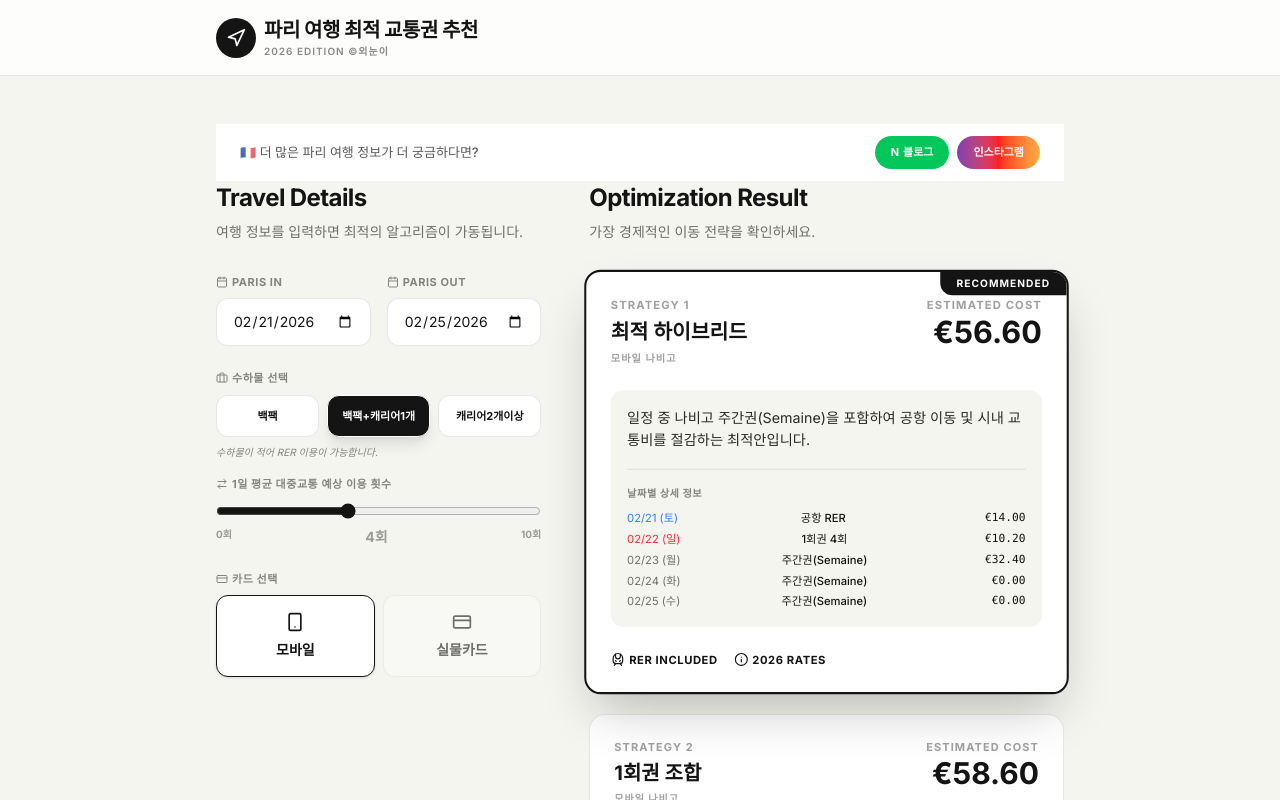
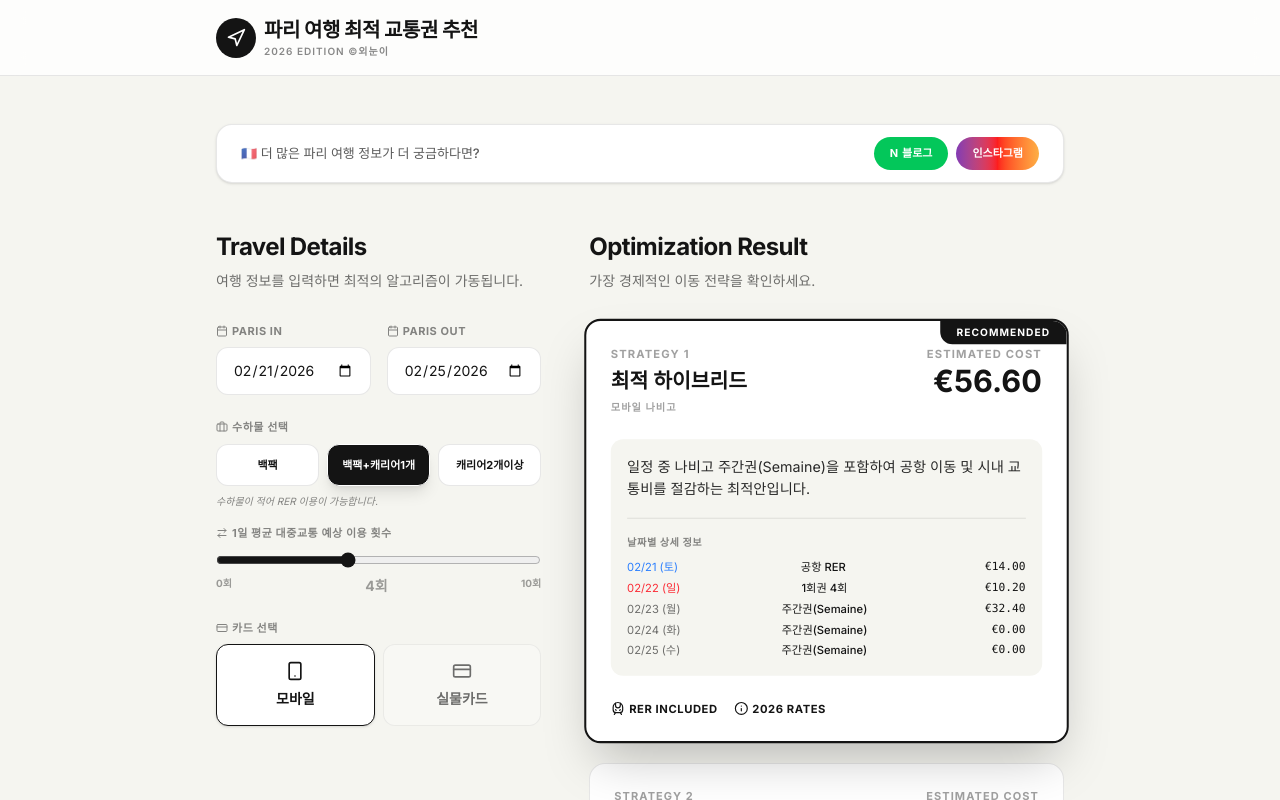
Before and after one commit to witheye1/paris-transport-2026, a React (Vite) app: page / in a window 1280 px wide. Shown: the top 800 px of the page. Built offline with nearby package versions, Linux system fonts and the light colour scheme; a web font is replaced by a local one.

Commit message:
Update App.tsx

```diff
--- a/src/App.tsx
+++ b/src/App.tsx
@@ -97,7 +97,7 @@ export default function App() {
 
       <main className="max-w-4xl mx-auto px-6 py-12">
           {/* 홍보 섹션: 헤더 바로 아래 배치 */}
-          <div className="bg-white border-b border-[#141414]/5">
+          <div className="bg-white border border-[#141414]/10 rounded-2xl mb-12 shadow-sm">
             <div className="max-w-4xl mx-auto px-6 py-3 flex flex-col sm:flex-row items-center justify-between gap-3">
               <p className="text-[13px] font-medium text-[#141414]/70">
                 🇫🇷 더 많은 파리 여행 정보가 더 궁금하다면?
```
